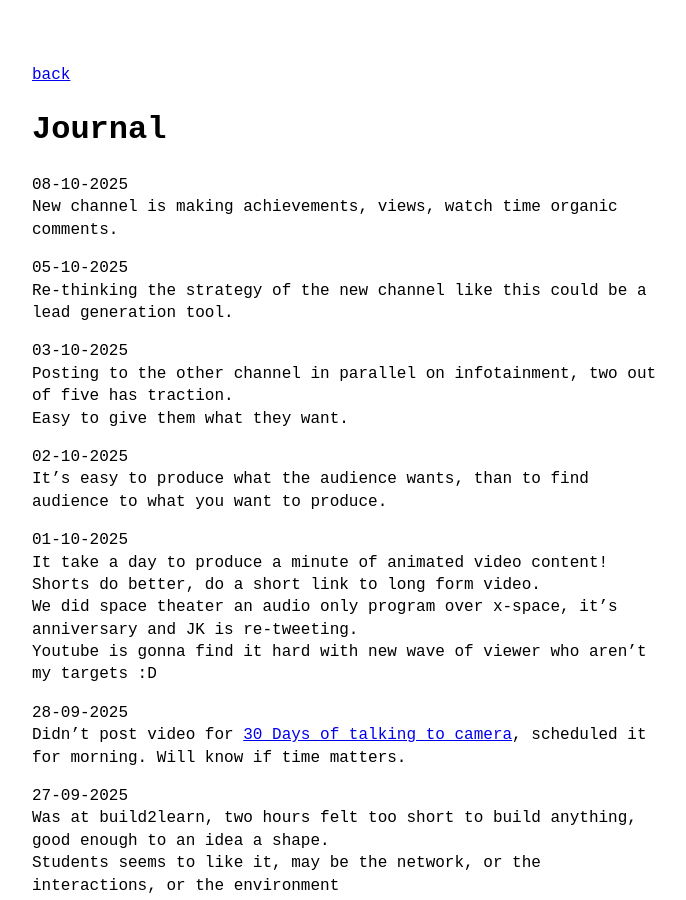
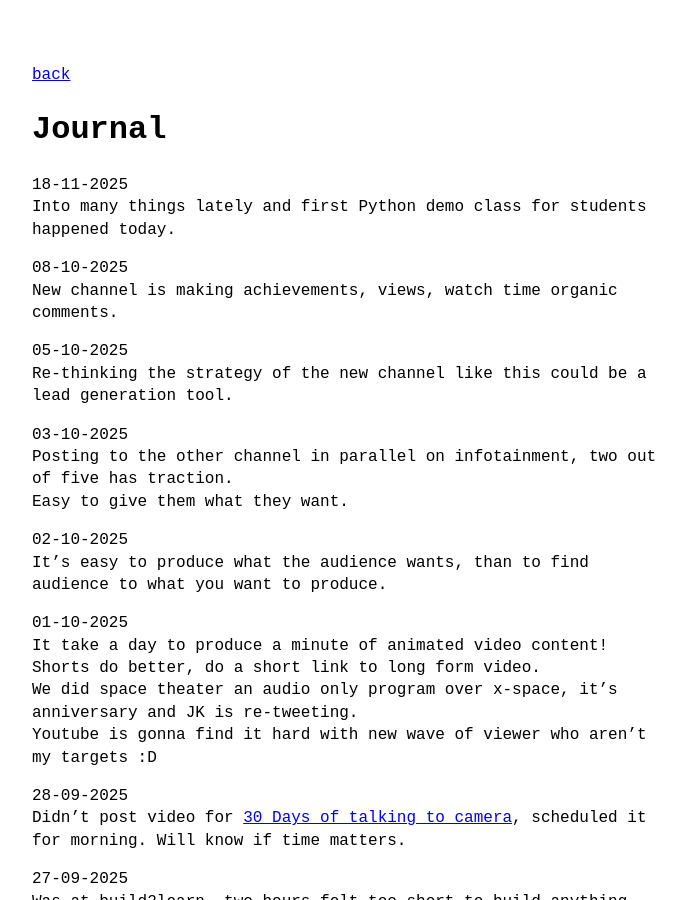
Before and after one commit to VallarasuS/Vallarasu.in, a Jekyll site: the page built from docs/open-journal.md, in a window 1280 px wide and 900 px high. Shown: the whole window, without its empty margins (288-974 px from the left). Built offline with Jekyll 4.4.1, drawn with Linux system fonts in a browser that asks for light colours.

Commit message:
journal update

```diff
--- a/docs/open-journal.md
+++ b/docs/open-journal.md
@@ -2,6 +2,9 @@
 layout: page
 title: Journal
 ---
+
+18-11-2025<br>
+Into many things lately and first Python demo class for students happened today.
 
 08-10-2025<br>
 New channel is making achievements, views, watch time organic comments.
```
